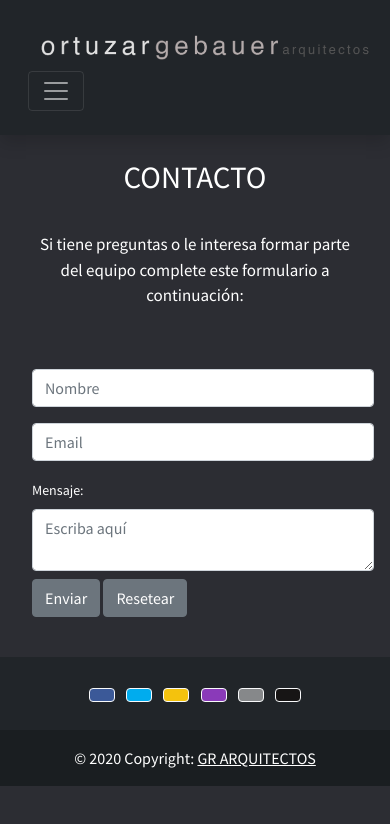
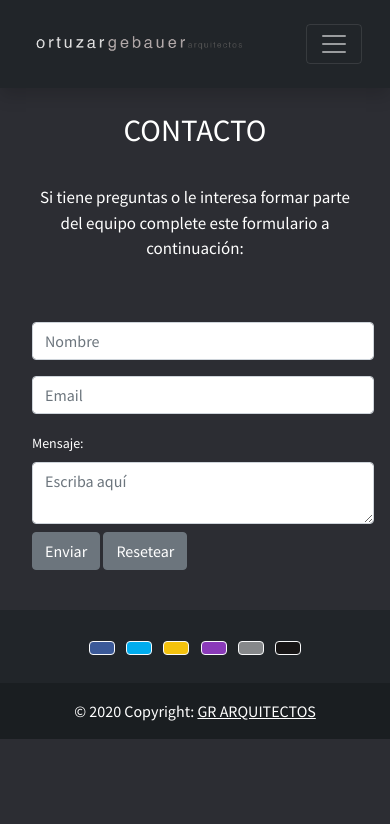
Before and after one commit to mariana-mma/Idea-Mostarda, a website: page pages/contacto.html in a window 390 px wide. Drawn offline with nearby package versions, Linux system fonts and the light colour scheme.

Commit message:
Mejoras en lo responsive

```diff
--- a/pages/contacto.html
+++ b/pages/contacto.html
@@ -23,9 +23,9 @@
 <body>
     <!--Logo y barra de navegacion-->
     <header>
-        <nav class="navbar navbar-expand-sm bg-dark navbar-dark shadow">
+        <nav class="navbar navbar-expand-md bg-dark navbar-dark shadow">
             <div class="container-fluid m-3">
-                <img class="navbar-brand animate__animated animate__pulse logo" src="../assets/image/Logo.png" alt="Logo">
+                <img class="navbar-brand animate__animated animate__pulse logo logo__responsive" src="../assets/image/Logo.png" alt="Logo">
                 <button class="navbar-toggler" type="button" data-bs-toggle="collapse" data-bs-target="#collapsibleNavbar">
                 <span class="navbar-toggler-icon"></span>
                 </button>
--- /dev/null
+++ b/scss/_mediaqueries.scss
@@ -0,0 +1,11 @@
+@media (max-width:992px) {
+    .logo__responsive {
+        max-width: 250px;
+    }
+}
+
+@media (max-width:768px) {
+    .logo__responsive {
+        max-width: 220px;
+    }
+}
--- a/scss/style.scss
+++ b/scss/style.scss
@@ -3,3 +3,4 @@
 @import "footer";
 @import "typography";
 @import "general";
+@import "mediaqueries";
```
Also changed, not shown: index.html (+2 -2 lines), pages/equipo.html (+4 -4 lines), pages/proyectos.html (+2 -2 lines), pages/publicaciones.html (+2 -2 lines), css/style.css, 1 other file.
